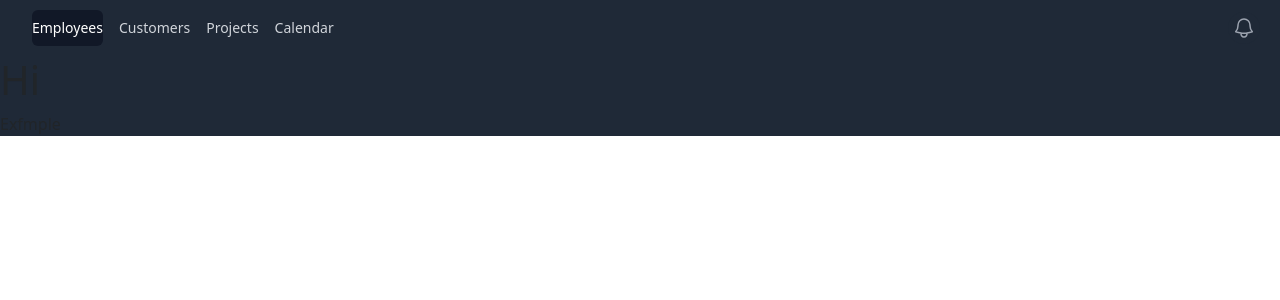
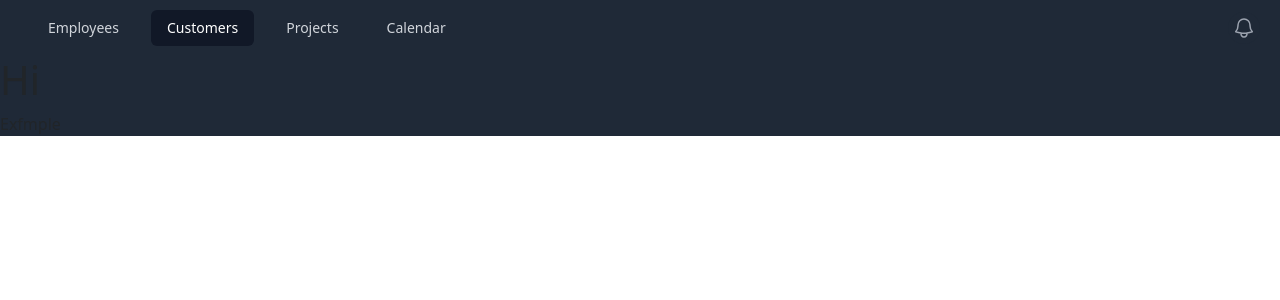
Before and after one commit to ingarbi/reactCLB, a React (Create React App) app: page /customers in a window 1280 px wide. Shown: the top 300 px of the page. Built offline with nearby package versions, Linux system fonts and the light colour scheme.

Commit message:
react r-d

```diff
--- a/src/App.js
+++ b/src/App.js
@@ -11,14 +11,14 @@
 
 function App() {
   return (
-    <Header>
-      <Router>
+    <Router>
+      <Header>
         <Routes>
           <Route path="/employees" element={<Employees />} />
           <Route path="/customers" element={<Customers />} />
         </Routes>
-      </Router>
-    </Header>
+      </Header>
+    </Router>
   );
 }
 
--- a/src/components/Header.js
+++ b/src/components/Header.js
@@ -1,12 +1,13 @@
 import { Fragment } from "react";
 import { Disclosure, Menu, Transition } from "@headlessui/react";
 import { Bars3Icon, BellIcon, XMarkIcon } from "@heroicons/react/24/outline";
+import { NavLink } from "react-router-dom";
 
 const navigation = [
-  { name: "Employees", href: "/Employees", current: true },
-  { name: "Customers", href: "/Customers", current: false },
-  { name: "Projects", href: "#", current: false },
-  { name: "Calendar", href: "#", current: false },
+  { name: "Employees", href: "/Employees" },
+  { name: "Customers", href: "/Customers" },
+  { name: "Projects", href: "/other" },
+  { name: "Calendar", href: "/other2" },
 ];
 
 function classNames(...classes) {
@@ -35,19 +36,26 @@
                 <div className="hidden sm:ml-6 sm:block">
                   <div className="flex space-x-4">
                     {navigation.map((item) => (
-                      <a
+                      <NavLink
                         key={item.name}
-                        href={item.href}
-                        className={classNames(
-                          item.current
-                            ? "no-underline bg-gray-900 text-white"
-                            : "no-underline text-gray-300 hover:bg-gray-700 hover:text-white",
-                          "no-underlinepx-3 py-2 rounded-md text-sm font-medium"
-                        )}
-                        aria-current={item.current ? "page" : undefined}
+                        to={item.href}
+                        // className={classNames(
+                        //   item.current
+                        //     ? "no-underline "
+                        //     : "no-underline ",
+                        //   "no-underline"
+                        // )}
+                        className={({ isActive }) => {
+                          return (
+                            "px-3 py-2 rounded-md text-sm font-medium no-underline " +
+                            (!isActive
+                              ? "text-gray-300 hover:bg-gray-700 hover:text-white"
+                              : "bg-gray-900 text-white")
+                          );
+                        }}
                       >
                         {item.name}
-                      </a>
+                      </NavLink>
                     ))}
                   </div>
                 </div>
@@ -66,9 +74,6 @@
                   <div>
                     <Menu.Button className="flex rounded-full bg-gray-800 text-sm focus:outline-none focus:ring-2 focus:ring-white focus:ring-offset-2 focus:ring-offset-gray-800">
                       <span className="sr-only">Open user menu</span>
-
-
-
                     </Menu.Button>
                   </div>
                   <Transition
@@ -152,6 +157,5 @@
         </>
       )}
     </Disclosure>
-
   );
 }
```
